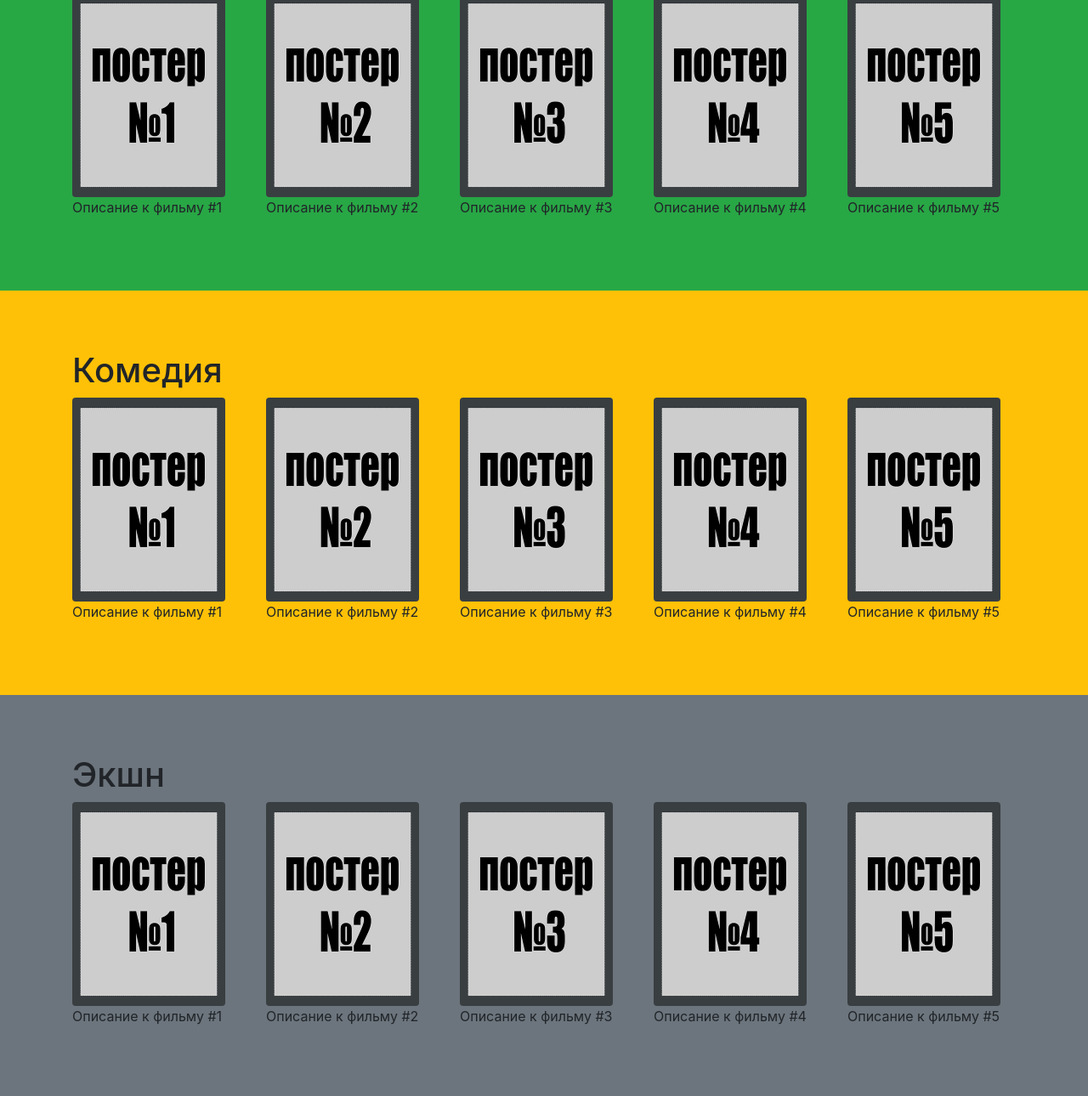
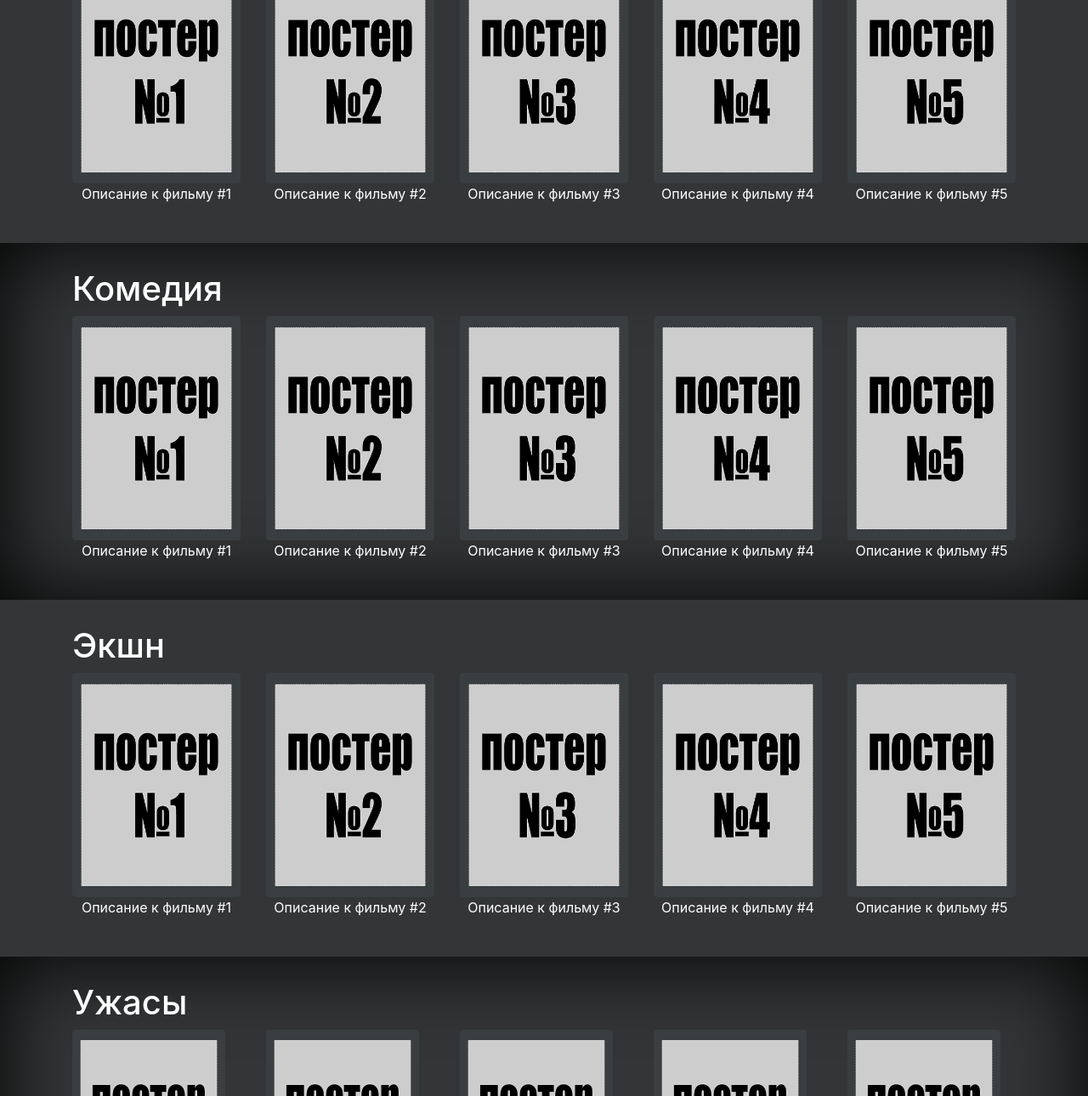
Before and after one commit to Senono/web5zzzz, a plain HTML site: page index.html in a window 1280 px wide. Shown: the part 574-1864 px from the top of the page at 85% size. Drawn offline with nearby package versions, Linux system fonts and the light colour scheme.

Commit message:
background-color+text-align

```diff
--- a/css/style.css
+++ b/css/style.css
@@ -21,11 +21,28 @@
   margin: 0 auto;
 }
 
-.shadows {
+.lists {
+  color: white;
+}
 
+.lists p {
+  text-align: center;
+}
+
+.lists > div {
+  padding: 30px 0 30px 0;
+  background-color:#333536;
+}
+
+.lists > div:nth-child(even) {
+  box-shadow: 0 1px 100px black inset;
+}
+
+.list > div:nth-child(n) {
+  box-shadow: 0 1px 20px black inset;
 }
 
 .img-custom img {
-  max-weight: 100%;
-  height: : 240px;
+  max-width: 100%;
+  height: auto;
 }
--- a/index.html
+++ b/index.html
@@ -1,5 +1,5 @@
 <!doctype html>
-<html lang="en">
+<html lang="ru">
 <head>
     <meta charset="UTF-8">
     <meta name="viewport"
@@ -85,29 +85,29 @@
 
 
 
-
-<div id="section1" class="container-fluid bg-success" style="padding-top:70px;padding-bottom:70px">
+<div class="lists img-custom">
+  <div id="section1" class="container-fluid" style="background-color:#333536;">
   <div class="container">
     <h1>Фантастика</h1>
     <div class="row">
       <div class="col">
-          <img src="images/poster_1.png" class="rounded" alt="" style="max-width:100%; height: 240px;">
+          <img src="images/poster_1.png" class="rounded" alt="">
            <p>Описание к фильму #1</p>
       </div>
       <div class="col">
-          <img src="images/poster_2.png" class="rounded" alt="" style="max-width:100%; height: 240px;">
+          <img src="images/poster_2.png" class="rounded" alt="">
            <p>Описание к фильму #2</p>
       </div>
       <div class="col">
-          <img src="images/poster_3.png" class="rounded" alt="" style="max-width:100%; height: 240px;">
+          <img src="images/poster_3.png" class="rounded" alt="">
            <p>Описание к фильму #3</p>
       </div>
       <div class="col">
-          <img src="images/poster_4.png" class="rounded" alt="" style="max-width:100%; height: 240px;">
+          <img src="images/poster_4.png" class="rounded" alt="">
            <p>Описание к фильму #4</p>
       </div>
       <div class="col">
-          <img src="images/poster_5.png" class="rounded" alt="" style="max-width:100%; height: 240px;">
+          <img src="images/poster_5.png" class="rounded" alt="">
           <p>Описание к фильму #5</p>
       </div>
     </div>
@@ -115,62 +115,62 @@
 
 </div>
 
-<div id="section2" class="container-fluid bg-warning" style="padding-top:70px;padding-bottom:70px">
+<div id="section2" class="container-fluid" style="background-color:#333536;">
   <div class="container">
     <h1>Комедия</h1>
     <div class="row">
         <div class="col">
-          <img src="images/poster_1.png" class="rounded" alt="" style="max-width:100%; height: 240px;">
+          <img src="images/poster_1.png" class="rounded" alt="">
            <p>Описание к фильму #1</p>
         </div>
         <div class="col">
-            <img src="images/poster_2.png" class="rounded" alt="" style="max-width:100%; height: 240px;">
+            <img src="images/poster_2.png" class="rounded" alt="">
              <p>Описание к фильму #2</p>
         </div>
         <div class="col">
-            <img src="images/poster_3.png" class="rounded" alt="" style="max-width:100%; height: 240px;">
+            <img src="images/poster_3.png" class="rounded" alt="">
              <p>Описание к фильму #3</p>
         </div>
         <div class="col">
-            <img src="images/poster_4.png" class="rounded" alt="" style="max-width:100%; height: 240px;">
+            <img src="images/poster_4.png" class="rounded" alt="">
              <p>Описание к фильму #4</p>
         </div>
         <div class="col">
-            <img src="images/poster_5.png" class="rounded" alt="" style="max-width:100%; height: 240px;">
+            <img src="images/poster_5.png" class="rounded" alt="">
             <p>Описание к фильму #5</p>
         </div>
     </div>
   </div>
 </div>
 
-<div id="section3" class="container-fluid bg-secondary" style="padding-top:70px;padding-bottom:70px">
+<div id="section3" class="container-fluid" style="background-color:#333536;">
   <div class="container">
     <h1>Экшн</h1>
     <div class="row">
         <div class="col">
-          <img src="images/poster_1.png" class="rounded" alt="" style="max-width:100%; height: 240px;">
+          <img src="images/poster_1.png" class="rounded" alt="">
            <p>Описание к фильму #1</p>
         </div>
         <div class="col">
-            <img src="images/poster_2.png" class="rounded" alt="" style="max-width:100%; height: 240px;">
+            <img src="images/poster_2.png" class="rounded" alt="">
             <p>Описание к фильму #2</p>
         </div>
         <div class="col">
-            <img src="images/poster_3.png" class="rounded" alt="" style="max-width:100%; height: 240px;">
+            <img src="images/poster_3.png" class="rounded" alt="">
             <p>Описание к фильму #3</p>
         </div>
         <div class="col">
-            <img src="images/poster_4.png" class="rounded" alt="" style="max-width:100%; height: 240px;">
+            <img src="images/poster_4.png" class="rounded" alt="">
             <p>Описание к фильму #4</p>
         </div>
         <div class="col">
-            <img src="images/poster_5.png" class="rounded" alt="" style="max-width:100%; height: 240px;">
+            <img src="images/poster_5.png" class="rounded" alt="">
             <p>Описание к фильму #5</p>
         </div>
     </div>
   </div>
 </div>
-<div id="section4" class="container-fluid bg-danger" style="padding-top:70px;padding-bottom:70px">
+<div id="section4" class="container-fluid">
   <div class="container">
     <h1>Ужасы</h1>
     <div class="row">
@@ -287,28 +287,30 @@
     <h1>Триллер</h1>
     <div class="row">
         <div class="col">
-            <img src="images/poster_1.png" class="rounded" alt="" style="max-width:100%; height: 240px;">
+            <img src="images/poster_1.png" class="rounded" alt="">
             <p>Описание к фильму #1</p>
         </div>
         <div class="col">
-            <img src="images/poster_2.png" class="rounded" alt="" style="max-width:100%; height: 240px;">
+            <img src="images/poster_2.png" class="rounded" alt="">
             <p>Описание к фильму #2</p>
         </div>
         <div class="col">
-            <img src="images/poster_3.png" class="rounded" alt="" style="max-width:100%; height: 240px;">
+            <img src="images/poster_3.png" class="rounded" alt="">
             <p>Описание к фильму #3</p>
         </div>
         <div class="col">
-            <img src="images/poster_4.png" class="rounded" alt="" style="max-width:100%; height: 240px;">
+            <img src="images/poster_4.png" class="rounded" alt="">
             <p>Описание к фильму #4</p>
         </div>
         <div class="col">
-            <img src="images/poster_5.png" class="rounded" alt="" style="max-width:100%; height: 240px;">
+            <img src="images/poster_5.png" class="rounded" alt="">
             <p>Описание к фильму #5</p>
         </div>
     </div>
   </div>
 </div>
+</div>
+
 
 
 
```
